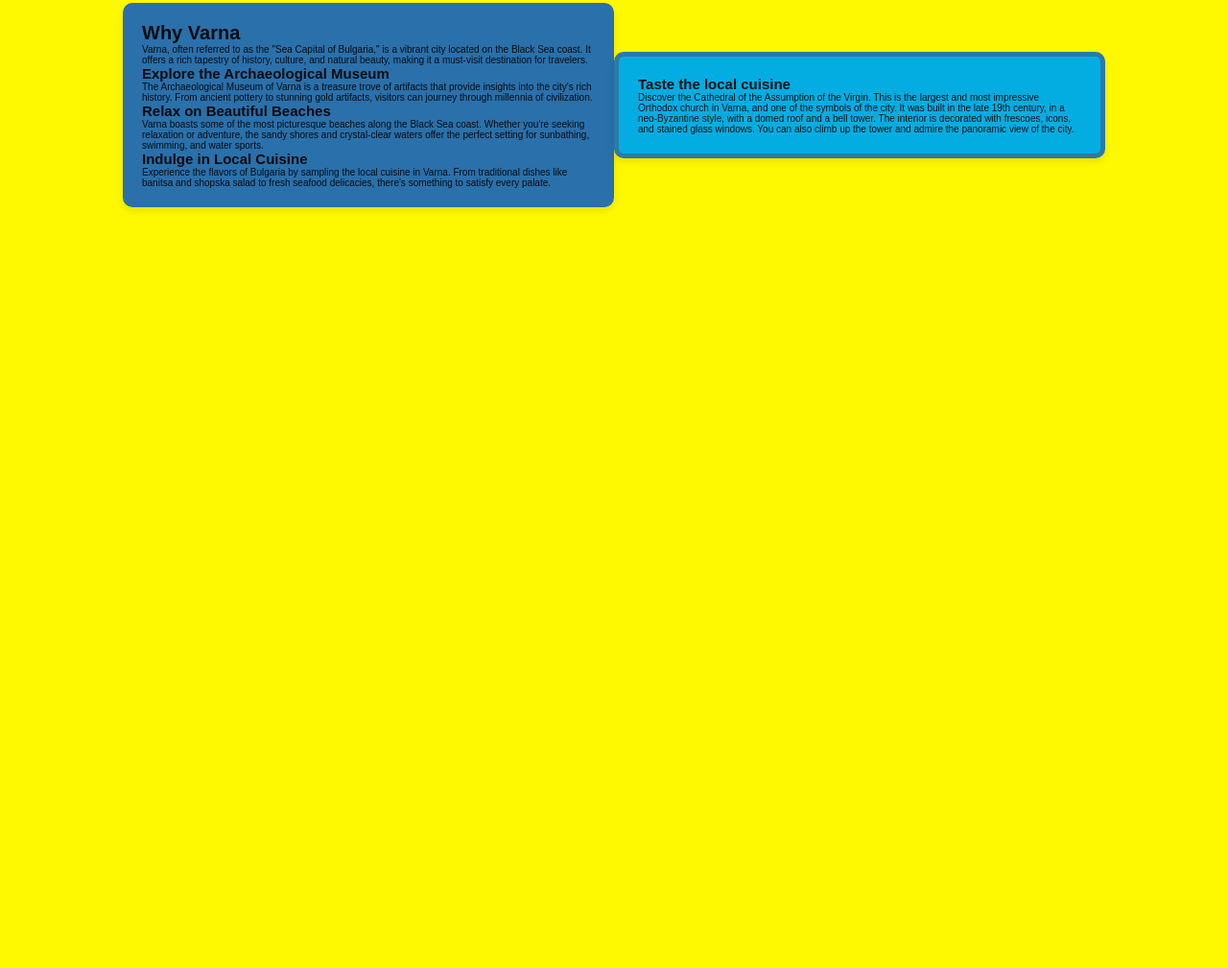
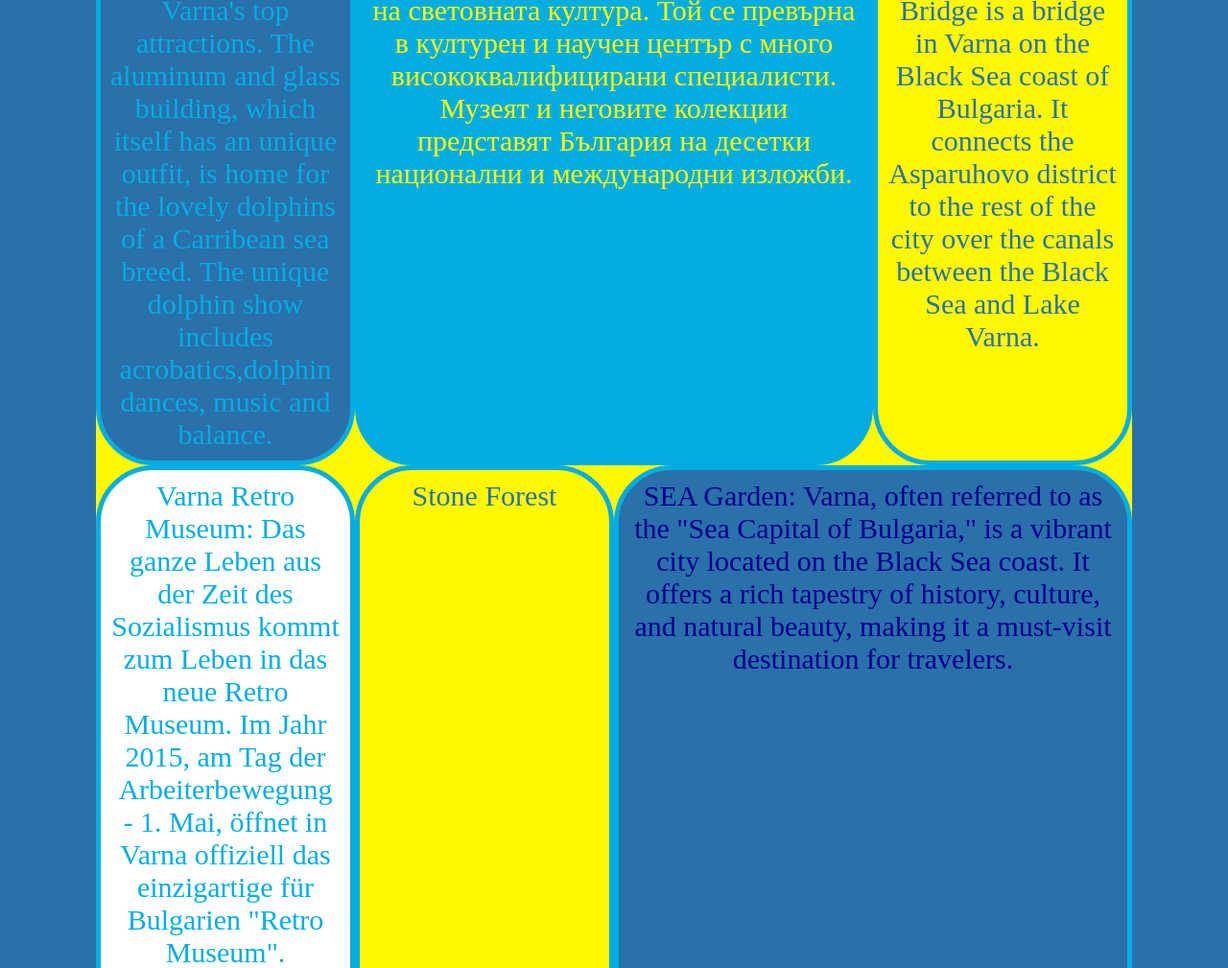
Before and after one commit to Paralepiped/Final-Project, a plain HTML site: page about.html in a window 1280 px wide. Shown: the part 291-1300 px from the top of the page at 96% size. Before the commit the page ends 800 px from the top, so only its background shows below. Drawn offline with Linux system fonts and the light colour scheme; a web font is replaced by a local one.

Commit message:
colors from about

```diff
--- a/about.css
+++ b/about.css
@@ -39,7 +39,7 @@
    background-color: #F8F9FA
 } */
 
-body {
+/* body {
    font-family: Arial, sans-serif;
    margin: 0;
    padding: 0;
@@ -79,4 +79,68 @@
 
 p {
    color: var(--four-color);
+} */
+
+.container {
+   display: grid;
+   border: 10rem solid rgb(42, 112, 170);
+   min-height: 100vh;
+   grid-template-columns: repeat(4, 1fr);
+   grid-template-rows: repeat(4, 1fr);
+   background-color: #fff900;
+   color: rgb(42, 112, 170);
+   box-shadow: -4px -4px -8px inset, 4px 4px 8px rgba(0, 0, 0, 0.9);
+   }
+   /* font-weight: 2000;
+   border-radius: 6rem; */
+
+
+.item {
+   border: 5px solid #04ade1;
+   text-align: center;
+   font-size: 20px;
+   padding: 10px;
+   font-size: 3em;
+   font-weight: 2000;
+    border-radius: 6rem;
 }
+
+.item:nth-of-type(1) {
+   background-color: #04ade1;
+   grid-area: 1/2/2 / span 2;
+   color: #fff900;
+}
+
+.item:nth-of-type(2) {
+   background-color: rgb(42, 112, 170);
+   grid-area: span 1/3/3/5;
+   color: darkblue;
+}
+
+.item:nth-of-type(3) {
+   background-color: rgb(42, 112, 170);
+   grid-area: 3/2 / span 2/3;
+   color: #fff;
+}
+
+.item:nth-of-type(4) {
+   background-color: #04ade1;
+   grid-area: 3/4 / span 2/5;
+}
+.item:nth-of-type(5) {
+   background-color: rgb(42, 112, 170);
+   color: #04ade1;
+}
+ .item:nth-of-type(6) {
+   background-color: #fff900;
+   color: rgb(42, 112, 170);
+}
+.item:nth-of-type(7) {
+   background-color: #fff;
+   color: #04ade1;
+}
+.item:nth-of-type(12) {
+   background-color: #fff;
+   color: rgb(42, 112, 170);
+   font-weight: bolder;
+}
--- a/about.html
+++ b/about.html
@@ -7,7 +7,7 @@
     <link rel="stylesheet" href="about.css" />
   </head>
   <body>
-    <div class="container">
+    <!-- <div class="container">
       <div class="Var">
         <h1>Why Varna</h1>
         <p>
@@ -48,6 +48,69 @@
           also climb up the tower and admire the panoramic view of the city.
         </p>
       </div>
+    </div> -->
+    <div class="container">
+      <div class="item">
+        Archaeological Museum: Днес Варненският археологически музей е сред
+        най–големите музеи в страната. В него се съхраняват едни от
+        най–забележителните и ценни паметници на световната култура. Той се
+        превърна в културен и научен център с много висококвалифицирани
+        специалисти. Музеят и неговите колекции представят България на десетки
+        национални и международни изложби.
+      </div>
+      <div class="item">
+        SEA Garden: Varna, often referred to as the "Sea Capital of Bulgaria,"
+        is a vibrant city located on the Black Sea coast. It offers a rich
+        tapestry of history, culture, and natural beauty, making it a must-visit
+        destination for travelers.
+      </div>
+
+      <div class="item">
+        Aladzha Monastery: The monastery caves were hewn into a 25-m high
+        vertical karst cliff near the upper edge of the Franga Plateau on
+        several levels. The complex includes two small nearby catacombs.
+        Dedicated to the Holy Trinity, it was an active hesychast monastic
+        community of the Second Bulgarian Empire since the 12th century and
+        perhaps survived until the early 18th century. Nearby, remains of a
+        5th-century cave monastery have been found.
+      </div>
+      <div class="item">
+        Aquarium Varna: The aquarium's exhibition focuses on the Black Sea's
+        flora and fauna which includes over 140 fish species, but also features
+        freshwater fish, Mediterranean fish, exotic species from faraway areas
+        of the World Ocean, mussels and algae.
+      </div>
+      <div class="item">
+        Varna Dolphinarium: Open since 1984, the Dolphinarium has been one of
+        Varna's top attractions. The aluminum and glass building, which itself
+        has an unique outfit, is home for the lovely dolphins of a Carribean sea
+        breed. The unique dolphin show includes acrobatics,dolphin dances, music
+        and balance.
+      </div>
+      <div class="item">
+        Asparuhov Bridge: The Asparuhov most (Bulgarian: Аспарухов мост) or
+        Asparuhov Bridge is a bridge in Varna on the Black Sea coast of
+        Bulgaria. It connects the Asparuhovo district to the rest of the city
+        over the canals between the Black Sea and Lake Varna.
+      </div>
+      <div class="item">
+        Varna Retro Museum: Das ganze Leben aus der Zeit des Sozialismus kommt
+        zum Leben in das neue Retro Museum. Im Jahr 2015, am Tag der
+        Arbeiterbewegung - 1. Mai, öffnet in Varna offiziell das einzigartige
+        für Bulgarien "Retro Museum".
+      </div>
+      <div class="item">Stone Forest</div>
+      <div class="item">
+        Dormition of the Theotokos Cathedral: Discover the Cathedral of the
+        Assumption of the Virgin. This is the largest and most impressive
+        Orthodox church in Varna, and one of the symbols of the city.
+      </div>
+      <div class="item">Varna Clock Tower</div>
+      <div class="item">Euxinograd Palace</div>
+      <div class="item">
+        Golden Sands Beach: Золотые пески – курорт, расположенный в северной
+        части болгарского побережья Черного моря.
+      </div>
     </div>
   </body>
 </html>
```
Also changed, not shown: index.html (+1 -1 lines), style.css (+9 -3 lines).
